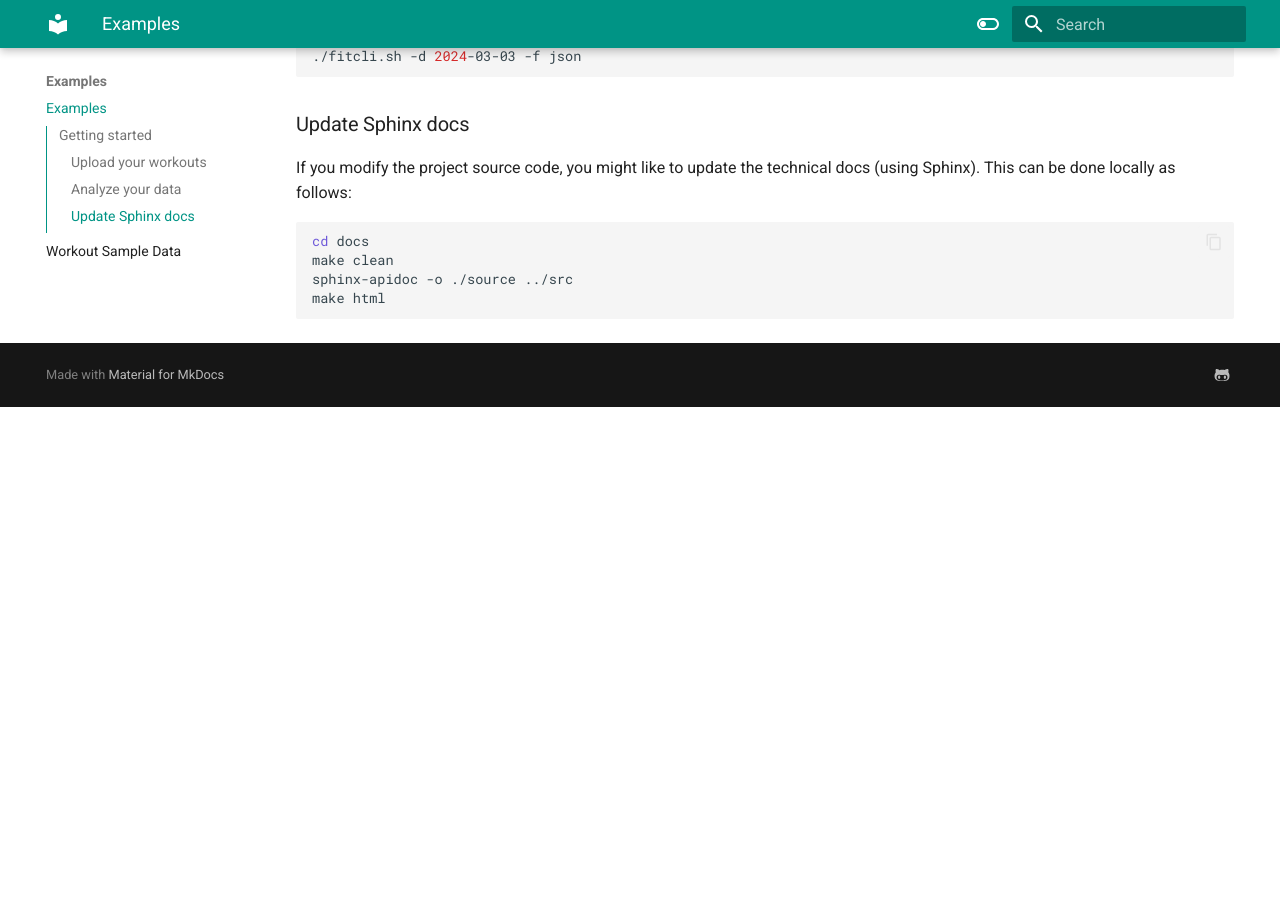
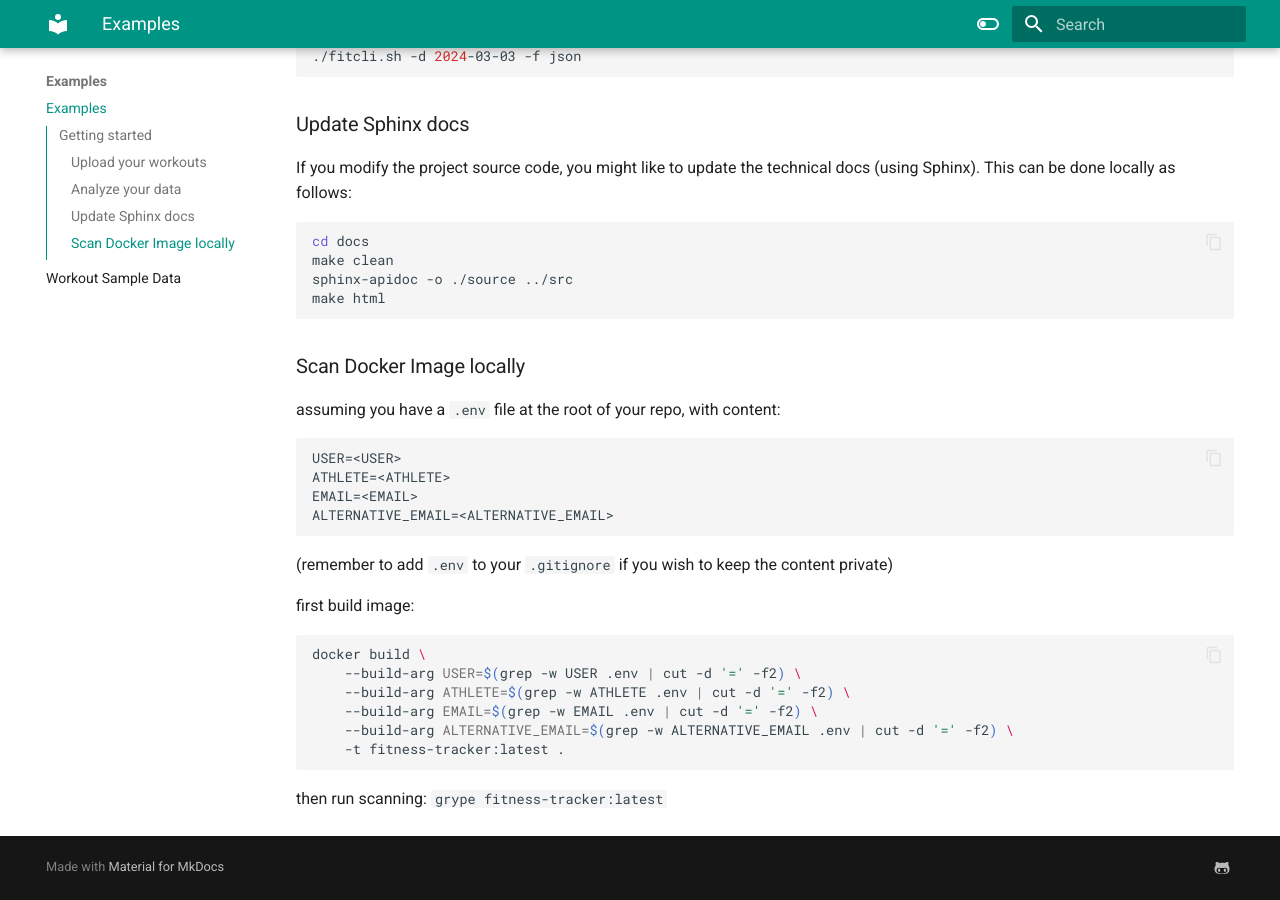
Before and after one commit to TheNewThinkTank/fitness-tracker, an MkDocs documentation site: the page built from docs/project_docs/examples/EXAMPLES.md, in a window 1280 px wide and 900 px high, scrolled down 783 px. Built offline with MkDocs 1.6.1 and Material for MkDocs 9.7.7, drawn with Linux system fonts in a browser that asks for light colours; before the commit the page ends 1190 px from its top, so only the background shows below that.

Commit message:
docs: add guide for scanning Docker image locally

````diff
--- a/docs/project_docs/examples/EXAMPLES.md
+++ b/docs/project_docs/examples/EXAMPLES.md
@@ -42,3 +42,31 @@ make clean
 sphinx-apidoc -o ./source ../src
 make html
 ```
+
+### Scan Docker Image locally
+
+assuming you have a `.env` file at the root of your repo,
+with content:
+
+```text
+USER=<USER>
+ATHLETE=<ATHLETE>
+EMAIL=<EMAIL>
+ALTERNATIVE_EMAIL=<ALTERNATIVE_EMAIL>
+```
+
+(remember to add `.env` to your `.gitignore` if you wish to keep the content private)
+
+first build image:
+
+```BASH
+docker build \
+    --build-arg USER=$(grep -w USER .env | cut -d '=' -f2) \
+    --build-arg ATHLETE=$(grep -w ATHLETE .env | cut -d '=' -f2) \
+    --build-arg EMAIL=$(grep -w EMAIL .env | cut -d '=' -f2) \
+    --build-arg ALTERNATIVE_EMAIL=$(grep -w ALTERNATIVE_EMAIL .env | cut -d '=' -f2) \
+    -t fitness-tracker:latest .
+```
+
+then run scanning:
+`grype fitness-tracker:latest`
````
